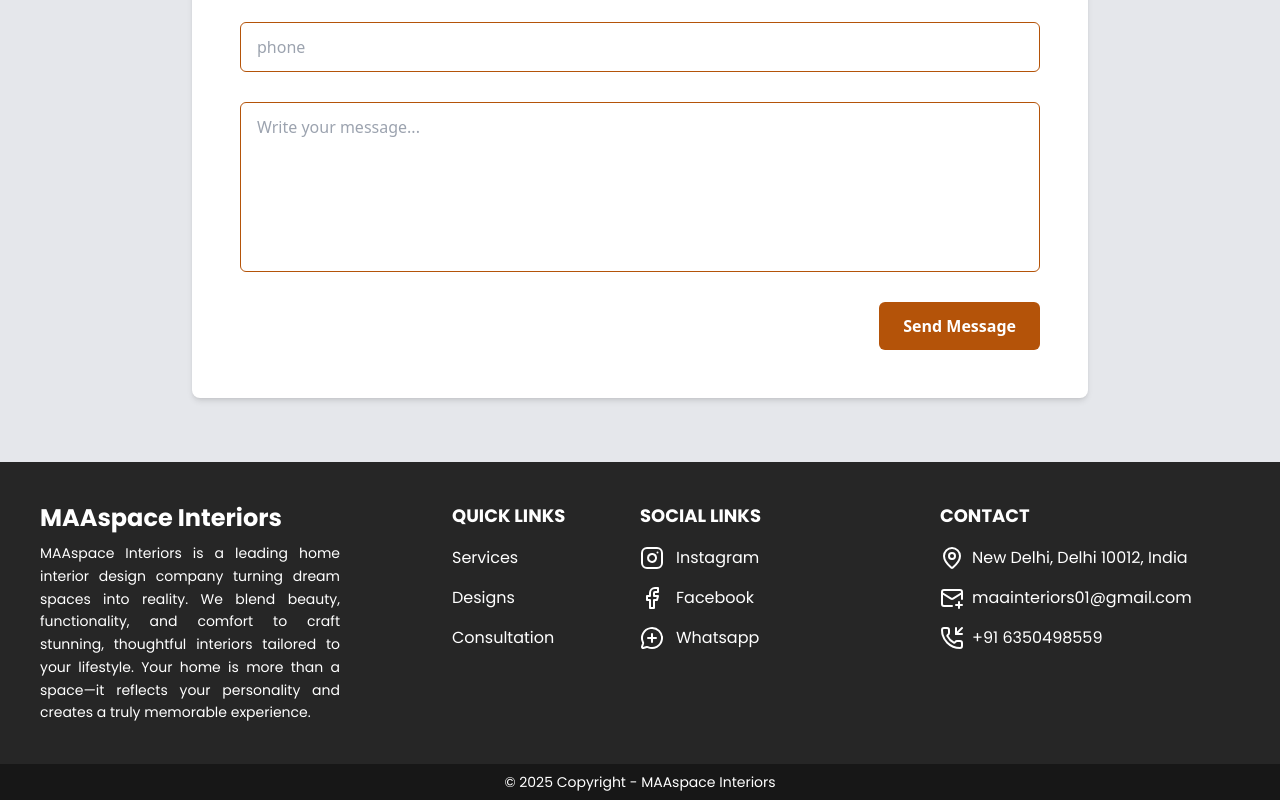
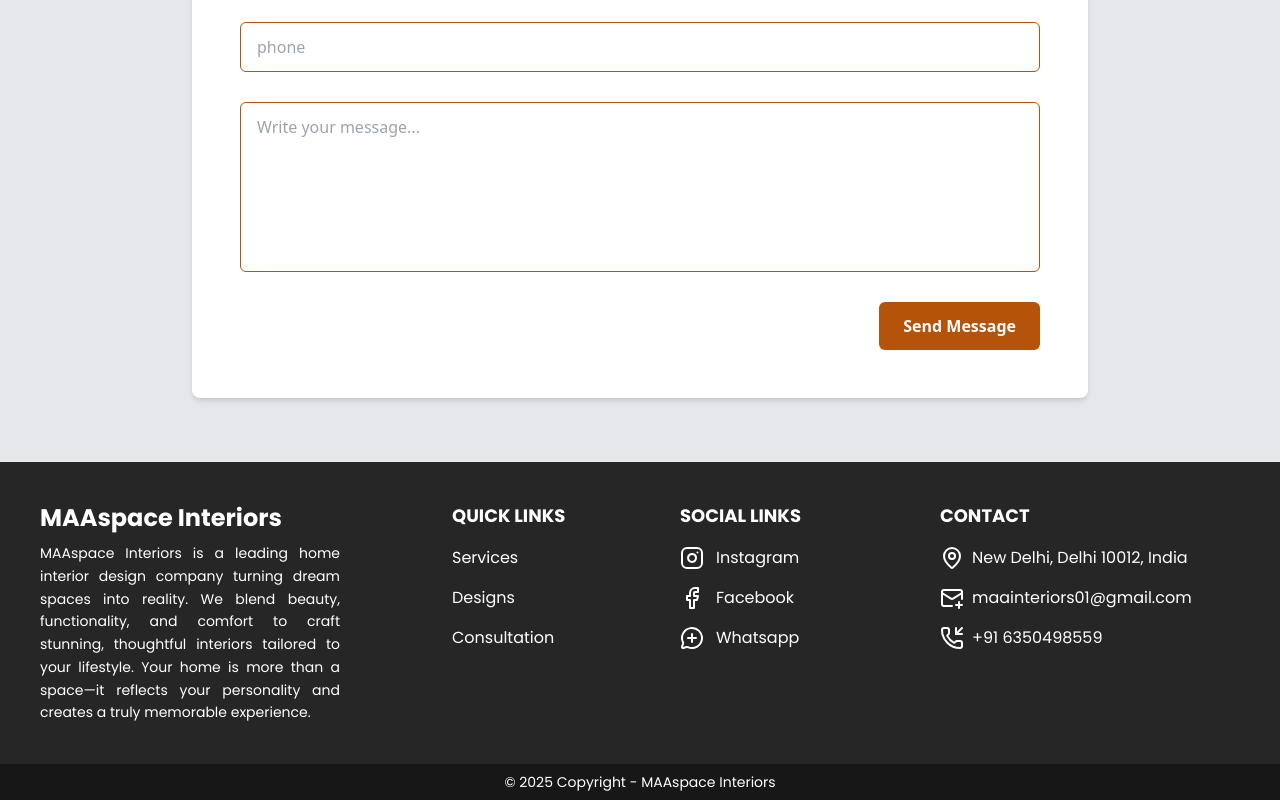
Before and after one commit to Cod-Rajeev/MAAspace-Interiors, a React (Vite) app: page /ConsultationBooking in a window 1280 px wide. Shown: the part 1143-1943 px from the top of the page. Built offline with nearby package versions, Linux system fonts and the light colour scheme; a web font is replaced by a local one.

Commit message:
footer pl fix

```diff
--- a/src/footer/Footer.jsx
+++ b/src/footer/Footer.jsx
@@ -78,7 +78,7 @@
         </div>
         <div>
           {/* Social Links */}
-          <div className=" text-base space-y-4">
+          <div className=" text-base space-y-4 pl-0 md:pl-10">
             <h6 className="uppercase text-lg font-bold justify-start">
               Social Links
             </h6>
```
